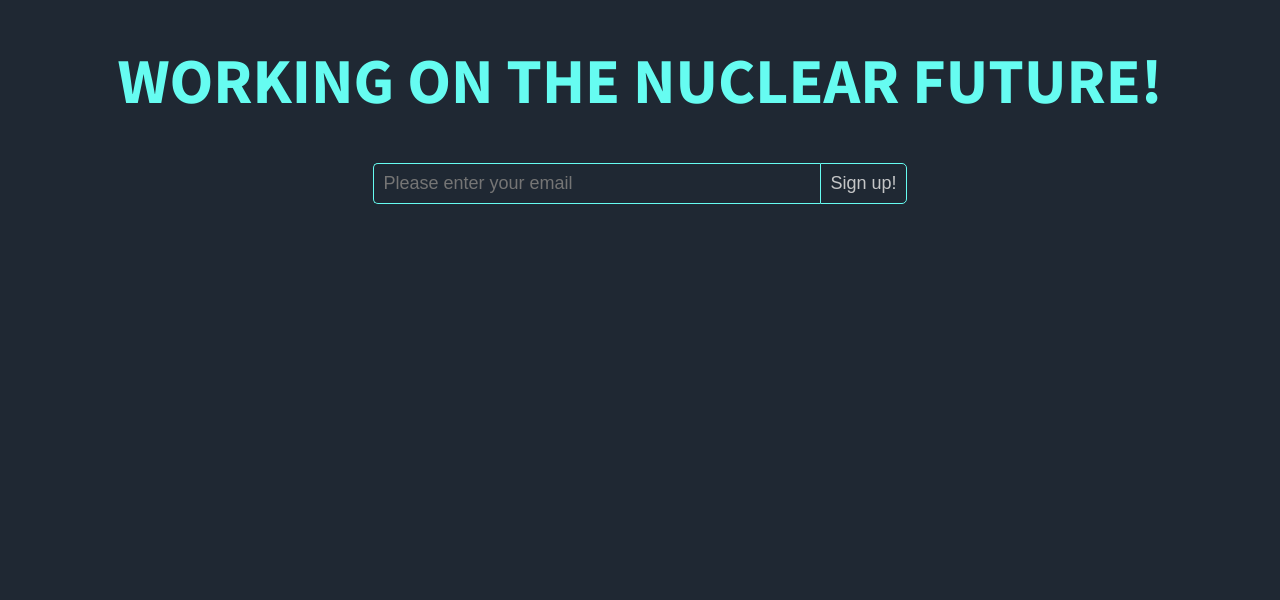
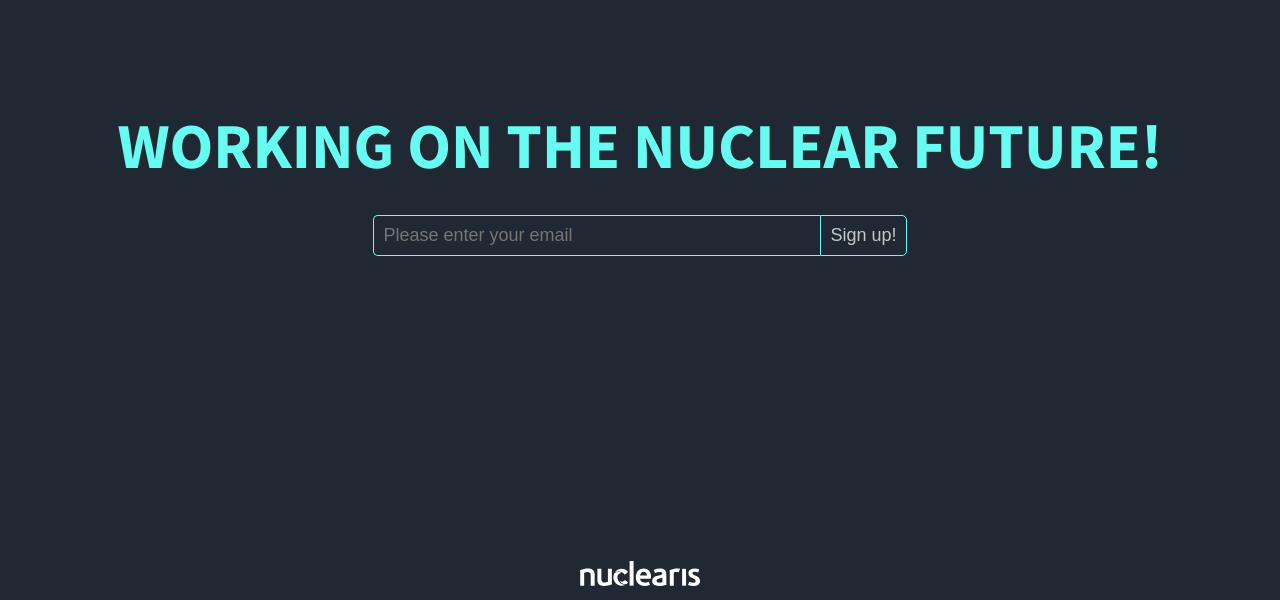
Before and after one commit to nuclearis-labs/nudee, a plain HTML site: page docs/index.html in a window 1280 px wide. Shown: the part 200-800 px from the top of the page. Drawn offline with Linux system fonts and the light colour scheme.

Commit message:
feat: add nrs logo

```diff
--- a/docs/index.html
+++ b/docs/index.html
@@ -14,7 +14,12 @@
   </head>
 
   <body>
-    <h1 class="title">WORKING ON THE NUCLEAR FUTURE!</h1>
+    <main>
+      <div id="title">
+        WORKING ON THE NUCLEAR FUTURE!
+      </div>
+     <div id="spacer"></div>
+      <div id="newsletter-form">
         <form
           action="https://nuclearis.us7.list-manage.com/subscribe/post?u=e585a2414f24a8ee147a6c478&amp;id=7d7872dd3e"
           method="post"
@@ -29,7 +34,17 @@
             id="email-input"
             class="input-fields text"
             placeholder="Please enter your email"
-      /><input type="submit" id="submit-button" class="input-fields text" value="Sign up!">
+          /><input
+            type="submit"
+            id="submit-button"
+            class="input-fields text"
+            value="Sign up!"
+          />
         </form>
+      </div>
+      <div id="logo">
+        <img src="nuclearis-white.svg" width="120" />
+      </div>
+    </main>
   </body>
 </html>
--- a/docs/style.css
+++ b/docs/style.css
@@ -1,13 +1,34 @@
 body {
+  margin: 0;
+  padding: 0;
   background-color: #1f2833;
   font-family: "Source Sans Pro", sans-serif;
-  text-align: center;
 }
 
-.title {
-  margin-top: 30vh;
+main {
+  display:flex;
+  flex-direction: column;
+  align-items: center;
+  justify-content: space-around;
+  height: 100vh;
+}
+
+#title {
   font-size: 64px;
+  text-align: center;
   color: #66fcf1;
+  display: flex;
+  flex: 1 1 auto;
+  justify-content: center;
+  align-items: flex-end;
+}
+
+#logo {
+  margin-bottom: 10px;
+}
+
+#newsletter-form {
+  flex: 1 1 auto;
 }
 
 .text {
@@ -31,11 +52,15 @@ body {
   border-bottom-right-radius: 5px;
 }
 
+#spacer {
+  flex: 0 0 30px;
+}
+
 @media screen and (min-width: 601px) {
   .text {
     font-size: 18px;
   }
-  .title {
+  #title {
     font-size: 64px;
   }
   #email-input {
@@ -47,7 +72,7 @@ body {
   .text {
     font-size: 14px;
   }
-  .title {
+  #title {
     font-size: 42px;
   }
   #email-input {
```
Also changed, not shown: docs/nuclearis-white.svg (added). Lines whose indentation alone changed are shown as unchanged.
